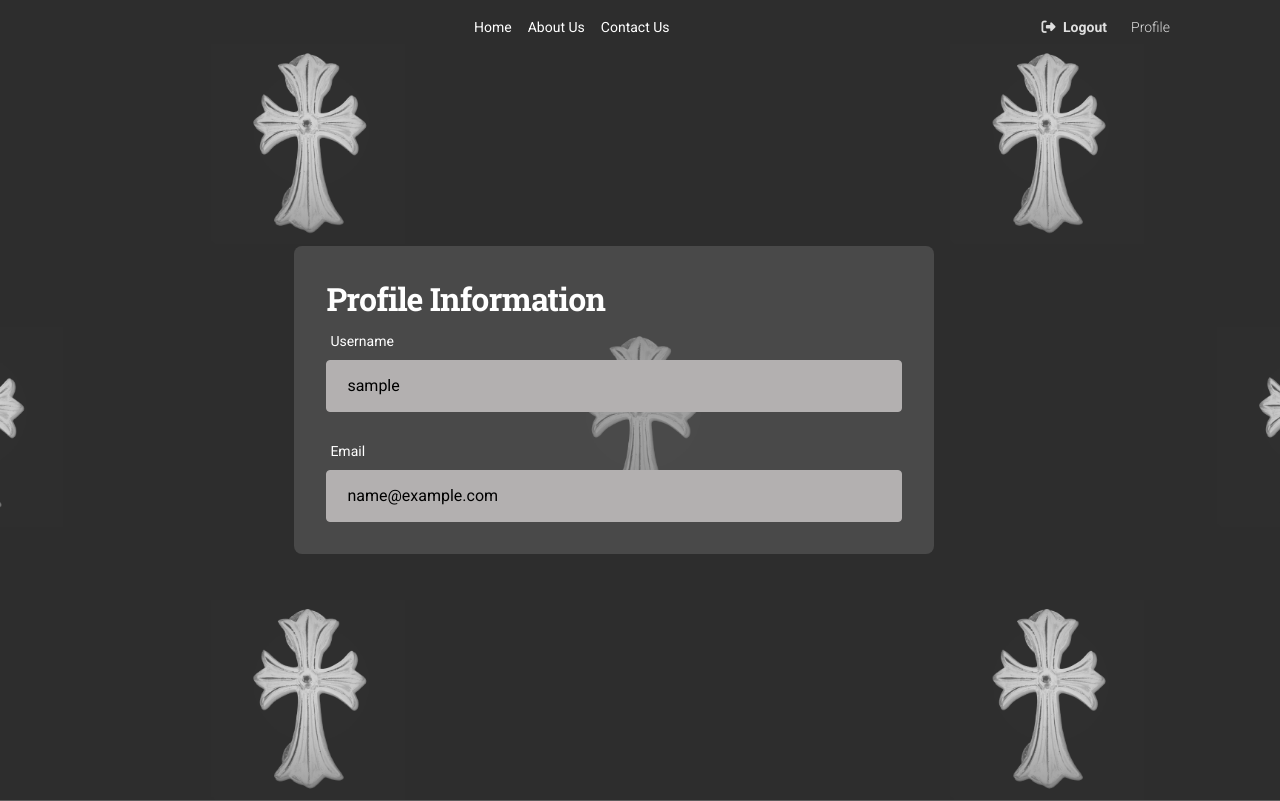
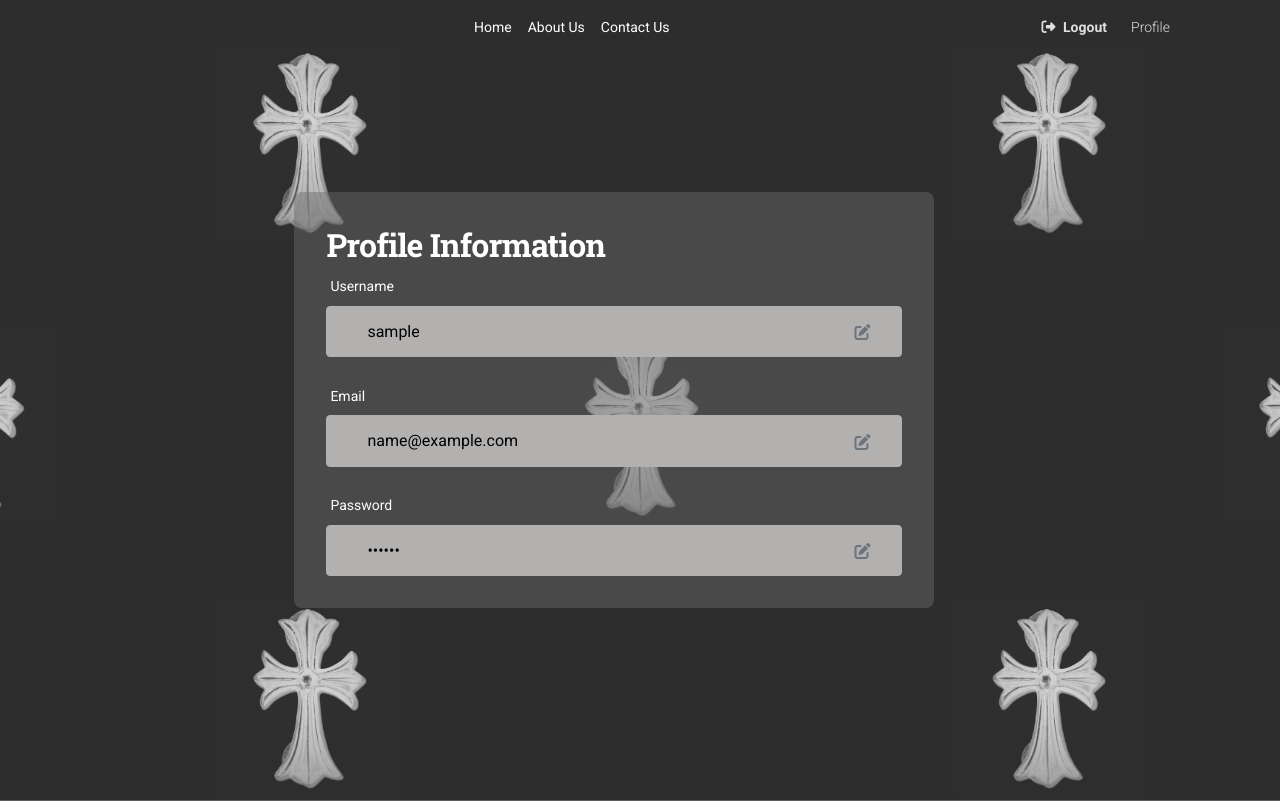
Before and after one commit to luisaapinho/Proyecto_Arquitetura, a Flask app: page /profile in a window 1280 px wide. Shown: the top 801 px of the page. Run offline with Flask 2, Linux system fonts and the light colour scheme; the visitor is signed in with stand-in values (Sample User, id 1); data comes from the database, SQL or seed files in the repository; some libraries are stand-ins or nearby versions; some web fonts are replaced.

Commit message:
Updating Name and Email - error on the password

```diff
--- a/apps/authentication/models.py
+++ b/apps/authentication/models.py
@@ -5,7 +5,7 @@
 
 from flask_login import UserMixin
 from apps import db, login_manager
-from apps.authentication.util import hash_pass
+from apps.authentication.util import hash_pass, verify_pass
 
 class Users(db.Model, UserMixin):
 
@@ -29,12 +29,40 @@
     def __repr__(self):
         return str(self.username)
 
-@login_manager.user_loader
-def user_loader(id):
-    return Users.query.filter_by(id=id).first()
+    @staticmethod
+    def updateName(id, username=None):
+        user = Users.query.get(id)
+        if user:
+            if username:
+                user.username = username
+            db.session.commit()
+            return True
+        return False
 
-@login_manager.request_loader
-def request_loader(request):
-    username = request.form.get('username')
-    user = Users.query.filter_by(username=username).first()
-    return user if user else None
+    @staticmethod
+    def updateEmail(id, email=None):
+        user = Users.query.get(id)
+        if user:
+            if email:
+                user.email = email
+            db.session.commit()
+            return True
+        return False
+
+    @staticmethod
+    def update_password(self, old_password, new_password):
+        if verify_pass(old_password, self.password):
+            self.password = hash_pass(new_password)
+            db.session.commit()
+            return True
+        return False
+
+    @login_manager.user_loader
+    def user_loader(id):
+        return Users.query.get(int(id))
+
+    @login_manager.request_loader
+    def request_loader(request):
+        username = request.form.get('username')
+        user = Users.query.filter_by(username=username).first()
+        return user if user else None
--- a/apps/home/routes.py
+++ b/apps/home/routes.py
@@ -4,16 +4,14 @@
 """
 
 from apps.home import blueprint
-from flask import render_template, request
+from flask import render_template, request, redirect, url_for, flash, current_app
 from flask_login import login_required, current_user
 from jinja2 import TemplateNotFound
-
-
+from apps.authentication.models import Users
 
 @blueprint.route('/index')
 @login_required
 def index():
-
     return render_template('home/index.html', segment='index')
 
 @blueprint.route('/profile')
@@ -21,10 +19,48 @@
 def profile():
     return render_template('home/profile.html', user=current_user)
 
+@blueprint.route('/update_username', methods=['POST'])
+@login_required
+def update_username():
+    new_username = request.form['username']
+    if new_username:
+        user_id = current_user.id
+        if Users.updateName(user_id, username=new_username):
+            flash('Username updated successfully!', 'success')
+        else:
+            flash('Failed to update username.', 'danger')
+    return redirect(url_for('home_blueprint.profile'))
+
+@blueprint.route('/update_email', methods=['POST'])
+@login_required
+def update_email():
+    new_email = request.form['email']
+    if new_email:
+        user_id = current_user.id
+        if Users.updateEmail(user_id, email=new_email):
+            flash('Email updated successfully!', 'success')
+        else:
+            flash('Failed to update email.', 'danger')
+    return redirect(url_for('home_blueprint.profile'))
+
+@blueprint.route('/update_password', methods=['POST'])
+@login_required
+def update_password():
+    old_password = request.form['old_password']
+    new_password = request.form['new_password']
+
+    if old_password and new_password:
+        user = current_user
+        if Users.update_password(user, old_password, new_password):
+            flash('Password updated successfully!', 'success')
+        else:
+            flash('Old password is incorrect.', 'danger')
+
+    return redirect(url_for('home_blueprint.profile'))
+
 @blueprint.route('/<template>')
 @login_required
 def route_template(template):
-
     try:
         if not template.endswith('.html'):
             template += '.html'
--- a/apps/templates/home/profile.html
+++ b/apps/templates/home/profile.html
@@ -21,12 +21,10 @@
       flex-direction: column;
     }
 
-    /* Main content should expand to fill the space between navbar and footer */
     main {
       flex: 1;
     }
 
-    /* Fixed navbar */
     .navbar {
       position: fixed;
       top: 0;
@@ -34,7 +32,6 @@
       z-index: 1030;
     }
 
-    /* Footer at the bottom */
     .footer {
       background: #f8f9fa;
       width: 100%;
@@ -45,31 +42,42 @@
       margin-top: auto;
     }
 
-
-
     #title1 {
       font-size: 2rem;
     }
 
-
-    .forms{
+    .forms {
       background-color: rgba(106, 106, 106, 0.451);
       border-radius: 0.5rem;
       display: flex;
       justify-content: center;
       width: 50%;
-      margin: 0 auto; /* Center the forms horizontally */
+      margin: 0 auto;
       padding: 2rem;
       text-align: left;
       flex-direction: column;
       position: absolute;
       left: 23%;
-
     }
 
-input[type=text] {
+    .inputPopUp{
       width: 100%;
-    padding: 12px 20px;
+      height: 3vw;
+      padding: 12px 20px 12px 40px;
+      display: inline-block;
+      border: 1px solid #b3b0b0;
+      border-radius: 4px;
+      background-color: #b3b0b0;
+    }
+
+    .input-container {
+      position: relative;
+      width: 100%;
+    }
+
+    .input-container input {
+      width: 100%;
+      padding: 12px 20px 12px 40px;
       display: inline-block;
       border: 1px solid #b3b0b0;
       border-radius: 4px;
@@ -77,27 +85,64 @@
       background-color: #b3b0b0;
     }
 
-  input[type=email] {
-    width: 100%;
-    padding: 12px 20px;
-    display: inline-block;
-    border: 1px solid #b3b0b0;
-    border-radius: 4px;
-    box-sizing: border-box;
-    background-color: #b3b0b0;
+    .input-container i {
+      position: absolute;
+      right: 2rem;
+      top:70%;
+      transform: translateY(-50%);
+      color: #6c757d;
+      cursor: pointer;
     }
 
+    .form-popup {
+      display: none;
+      position: fixed;
+      top: 50%;
+      left: 50%;
+      transform: translate(-50%, -50%);
+      border: 3px solid #f1f1f1;
+      z-index: 9;
+      background-color: white;
+      padding: 20px;
+      border-radius: 10px;
+      box-shadow: 0 4px 8px rgba(0, 0, 0, 0.2);
+    }
 
+    .form-container {
+      max-width: 400px;
+      padding: 10px;
+      background-color: white;
+    }
 
+    .form-container .btn {
+      background-color: #232323;
+      color: white;
+      padding: 10px 10px;
+      border: none;
+      cursor: pointer;
+      width: 100%;
+      margin-top: 1rem;
+      opacity: 0.8;
+    }
 
+    .form-container .btn.cancel {
+      background-color: rgb(133, 130, 130);
+    }
 
+    .form-container .btn:hover {
+      opacity: 1;
+    }
+    .form-container h4{
+      color: #232323;
+    }
+
+    .form-container .text{
+      color: #585858;
+    }
   </style>
-
 </head>
 
 <body class="presentation-page bg-gray-200">
-
-
   <!-- -------- NAV------- -->
   {% include 'includes/navigation.html' %}
 
@@ -109,16 +154,74 @@
 
         <!-- User Profile Information -->
         <h2 class="text-white" id="title1">Profile Information</h2>
-            <div >
+
+        <div class="input-container">
           <label class="form-label text-white">Username</label>
+          <!-- -------- Edit button ------- -->
+          <i class="fas fa-edit" onclick="openUsernameForm()"></i>
           <input type="text" value="{{ user.username }}" readonly>
         </div>
+
         <br>
-            <div id="input-group">
+
+        <div class="input-container">
           <label class="form-label text-white">Email</label>
+          <!-- -------- Edit button ------- -->
+          <i class="fas fa-edit" onclick="openEmailForm()"></i>
           <input type="email" value="{{ user.email }}" readonly>
         </div>
+
+        <br>
+
+        <div class="input-container">
+          <label class="form-label text-white">Password</label>
+          <!-- -------- Edit button ------- -->
+          <i class="fas fa-edit" onclick="openPasswordForm()"></i>
+          <input type="password" value="******" readonly>
         </div>
+
+      </div>
+    </div>
+
+    <!-- --------EDIT EMAIL POPUP------- -->
+    <div class="form-popup" id="emailForm">
+      <form action="{{ url_for('home_blueprint.update_email') }}" method="post" class="form-container">
+        <h4>Edit Email</h4>
+        <label for="edit-email-field" class="text"><b>New Email</b></label>
+        <input class="inputPopUp" type="email" placeholder="Enter new value" id="edit-email-field" name="email" required>
+        <br>
+        <button type="submit" class="btn">Save</button>
+        <button type="button" class="btn cancel" onclick="closeEmailForm()">Close</button>
+      </form>
+    </div>
+
+    <!-- --------EDIT NAME POPUP------- -->
+    <div class="form-popup" id="usernameForm">
+      <form action="{{ url_for('home_blueprint.update_username') }}" method="post" class="form-container">
+        <h4>Edit Username</h4>
+        <label for="edit-username-field" class="text"><b>New Username</b></label>
+        <input class="inputPopUp" type="text" placeholder="Enter new value" id="edit-username-field" name="username" required>
+        <br>
+        <button type="submit" class="btn">Save</button>
+        <button type="button" class="btn cancel" onclick="closeUsernameForm()">Close</button>
+      </form>
+    </div>
+
+    <!-- --------EDIT PASSWORD POPUP------- -->
+    <div class="form-popup" id="passwordForm">
+      <form action="{{ url_for('home_blueprint.update_password') }}" method="post" class="form-container">
+        <h4>Edit Password</h4>
+        <label for="edit-password-old-field" class="text"><b>Old Password</b></label>
+        <input class="inputPopUp" type="password" placeholder="Enter old password" id="edit-password-old-field" name="old_password" required>
+        <br>
+        <label for="edit-password-field" class="text"><b>New Password</b></label>
+        <input class="inputPopUp" type="password" placeholder="Enter new value" id="edit-password-field" name="new_password" required>
+        <br>
+        <button type="submit" class="btn">Save</button>
+        <button type="button" class="btn cancel" onclick="closePasswordForm()">Close</button>
+      </form>
+    </div>
+
     {% endblock content %}
   </main>
 
@@ -128,40 +231,32 @@
   <!-- Core JS Files -->
   <script src="/static/assets/js/core/popper.min.js" type="text/javascript"></script>
   <script src="/static/assets/js/core/bootstrap.min.js" type="text/javascript"></script>
-  <script src="/static/assets/js/plugins/perfect-scrollbar.min.js"></script>
-  <script src="/static/assets/js/plugins/countup.min.js"></script>
-  <script src="/static/assets/js/plugins/rellax.min.js"></script>
-  <script src="/static/assets/js/plugins/tilt.min.js"></script>
-  <script src="/static/assets/js/plugins/choices.min.js"></script>
-  <script src="/static/assets/js/plugins/parallax.min.js"></script>
-  <script src="https://maps.googleapis.com/maps/api/js?key=AIzaSyDTTfWur0PDbZWPr7Pmq8K3jiDp0_xUziI"></script>
-  <script src="/static/assets/js/material-kit.min.js?v=3.0.0" type="text/javascript"></script>
+  <!-- (other JS files) -->
+
   <script type="text/javascript">
-    if (document.getElementById('state1')) {
-      const countUp = new CountUp('state1', document.getElementById("state1").getAttribute("countTo"));
-      if (!countUp.error) {
-        countUp.start();
-      } else {
-        console.error(countUp.error);
+    function openEmailForm() {
+      document.getElementById("emailForm").style.display = "block";
     }
+
+    function closeEmailForm() {
+      document.getElementById("emailForm").style.display = "none";
     }
-    if (document.getElementById('state2')) {
-      const countUp1 = new CountUp('state2', document.getElementById("state2").getAttribute("countTo"));
-      if (!countUp1.error) {
-        countUp1.start();
-      } else {
-        console.error(countUp1.error);
+
+    function openUsernameForm() {
+      document.getElementById("usernameForm").style.display = "block";
     }
+
+    function closeUsernameForm() {
+      document.getElementById("usernameForm").style.display = "none";
     }
-    if (document.getElementById('state3')) {
-      const countUp2 = new CountUp('state3', document.getElementById("state3").getAttribute("countTo"));
-      if (!countUp2.error) {
-        countUp2.start();
-      } else {
-        console.error(countUp2.error);
+
+    function openPasswordForm() {
+      document.getElementById("passwordForm").style.display = "block";
     }
+
+    function closePasswordForm() {
+      document.getElementById("passwordForm").style.display = "none";
     }
   </script>
 </body>
-
 </html>
```
Lines whose indentation alone changed are shown as unchanged.
